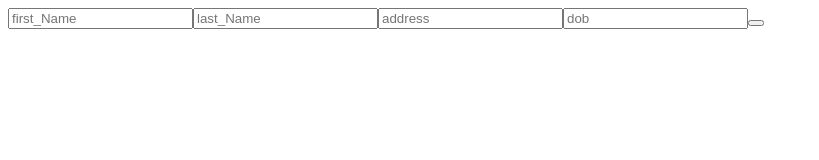
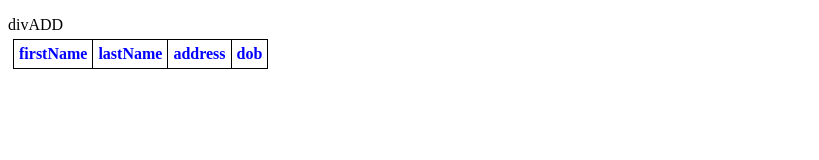
Before and after one commit to RolandOroz/MVC, a plain HTML site: page index.html in a window 1280 px wide. Shown: the whole page, without its empty margins (0-819 px from the left). Drawn offline with Linux system fonts and the light colour scheme.

Commit message:
restructuring OOP

```diff
--- a/Controller/userObj.js
+++ /dev/null
@@ -1,10 +0,0 @@
-
-
-export default class User {
-    constructor(firstName, lastName, address, dob) {
-        this.first_Name = firstName;
-        this.last_Name = lastName;
-        this.address = address;
-        this.dob = dob;
-    }
-}
--- /dev/null
+++ b/Model/ui.js
@@ -0,0 +1,63 @@
+import {userArray} from "./userArray.js";
+
+//UI class
+export default class UI {
+    constructor(container) {
+
+        this.container = container;
+    }
+
+    //adding elements to HTML
+    createEl(elem, elId, querySelect, text) {
+        let el = document.createElement(elem);
+        el.id = elId;
+        el.innerHTML = text;
+        document.querySelector(querySelect).append(el);
+        return el;
+    }
+    //adding element class names
+    addClass(querySelect, elClassName) {
+        let el = document.querySelector(querySelect);
+        el.className=elClassName;
+        return this;
+    }
+}
+
+
+
+class TableUser {
+    constructor(tableHeadersNamesArray) {
+        this.tableHeadersNamesArray = Object.keys(tableHeadersNamesArray[0]);
+    }
+
+    // auto table creation (table header & table body)
+    init = () => {
+        let divEl = document.createElement('div');
+        divEl.id = 'div_dynamic_table';
+        document.querySelector('body').append(divEl);
+        let tableEl = document.createElement('table');
+        let tableRowEl = document.createElement('tr');
+        let tableHeadEl = document.createElement('thead');
+
+        //iterates over all strings in the tableHeadersNamesArray
+        this.tableHeadersNamesArray.forEach(item => {
+            let tableHeader = document.createElement('th');
+            tableHeader.className = 'th_header_dynamic';
+            tableHeader.innerText = item;
+            tableRowEl.append(tableHeader);
+        })
+
+        tableHeadEl.append(tableRowEl);
+        tableEl.append(tableHeadEl);
+
+        divEl.append(tableEl);
+    }
+
+}
+
+let table = new TableUser(userArray);
+table.init();
+
+
+let z = new UI()
+z.createEl('div', 'divAdd', '#test', 'divADD');
--- a/Model/UserArray.js
+++ b/Model/userArray.js
@@ -1,5 +1,5 @@
 //static data
-let inputArr = [
+export let userArray = [
     {
         firstName: 'Roland',
         lastName: 'Oroz',
@@ -48,4 +48,4 @@ let inputArr = [
         address: 'Goofyway 2',
         dob: '1996-11-23'
     }
-];
+]
--- /dev/null
+++ b/css/style.css
@@ -0,0 +1,27 @@
+/*TEST*/
+.NEWCLASS {
+    background-color: green;
+}
+
+
+#tbody, table, th ,td {
+    text-align: left;
+    border: 1px solid black;
+    color: black;
+    padding: 5px;
+    margin: 5px;
+    border-collapse: collapse;
+}
+tr:hover {
+    cursor: pointer;
+    background: #ECE9E9FF;
+}
+
+th:hover, td:hover {
+    background: #BEBCBCFF;
+}
+
+.th_header_dynamic {
+    color: blue;
+    font-weight: bold;
+}
--- a/formUser.js
+++ /dev/null
@@ -1,30 +0,0 @@
-import User from '/Controller/userObj.js'
-
-const user = new User();
-
-class Form {
-    constructor(appendTo, formId, inputClassN, btnClassN) {
-        this.form = document.createElement('form');
-        this.form.id=formId;
-        document.querySelector(appendTo).append(this.form);
-        //using object values as placeholders and iteration length
-        Object.keys(user).forEach(item => {
-            let inputs = document.createElement('input');
-            inputs.className = inputClassN;
-            inputs.placeholder = item;
-            this.form.append(inputs);
-        })
-
-        this.btn = document.createElement('button');
-        this.btn.className=btnClassN;
-        this.form.append(this.btn);
-    }
-}
-
-
-
-window.addEventListener('load', function () {
-    let uForm = new Form('#pop', 'userFormDyna', 'userFormDyna_inputs')
-
-    console.log(uForm)
-})
--- a/index.html
+++ b/index.html
@@ -7,14 +7,26 @@
           content="width=device-width, user-scalable=no, initial-scale=1.0, maximum-scale=1.0, minimum-scale=1.0">
     <meta http-equiv="X-UA-Compatible" content="ie=edge">
     <title>Dynamic Table 2 -MVC</title>
-    <script defer type="module" src="Controller/userObj.js"></script>
-    <script defer type="module" src="formUser.js"></script>
+    <link rel="stylesheet" href="css/style.css" />
+
+
+    <script defer type="module" src="Model/ui.js"></script>
+<!--    <script defer type="module" src="Model/user.js"></script>-->
+<!--    <script defer type="module" src="Model/tableClass.js"></script>-->
+<!--    <script defer type="module" src="Model/userArray.js"></script>-->
+<!--    <script defer type="module" src="Model/userArray.js"></script>-->
+<!--    <script defer type="module" src="Controller/appController.js"></script>-->
+
+
 
 </head>
 <body>
-<!--LIVE RELOAD SCRIPT delete after finished -->
+<!--LIVE RELOAD SCRIPT delete after finished
+https://duckduckgo.com/?q=live+reload+setup+windows&atb=v1-1&iar=videos&iax=videos&ia=videos&iai=https%3A%2F%2Fwww.youtube.com%2Fwatch%3Fv%3DsUY06rWklXU-->
 <script>document.write('<script src="http://' + (location.host || 'localhost').split(':')[0] + ':35729/livereload.js?snipver=1"></' + 'script>')</script>
-<div id="pop"></div>
+
+<div id="test"><p></p></div>
+<!--<div id="test2"><p></p></div>-->
 
 </body>
 </html>
```
Also changed, not shown: Model/formUsers.js (added, +13 -0 lines), Model/user.js (added, +29 -0 lines), Model/tableClass.js (added).
